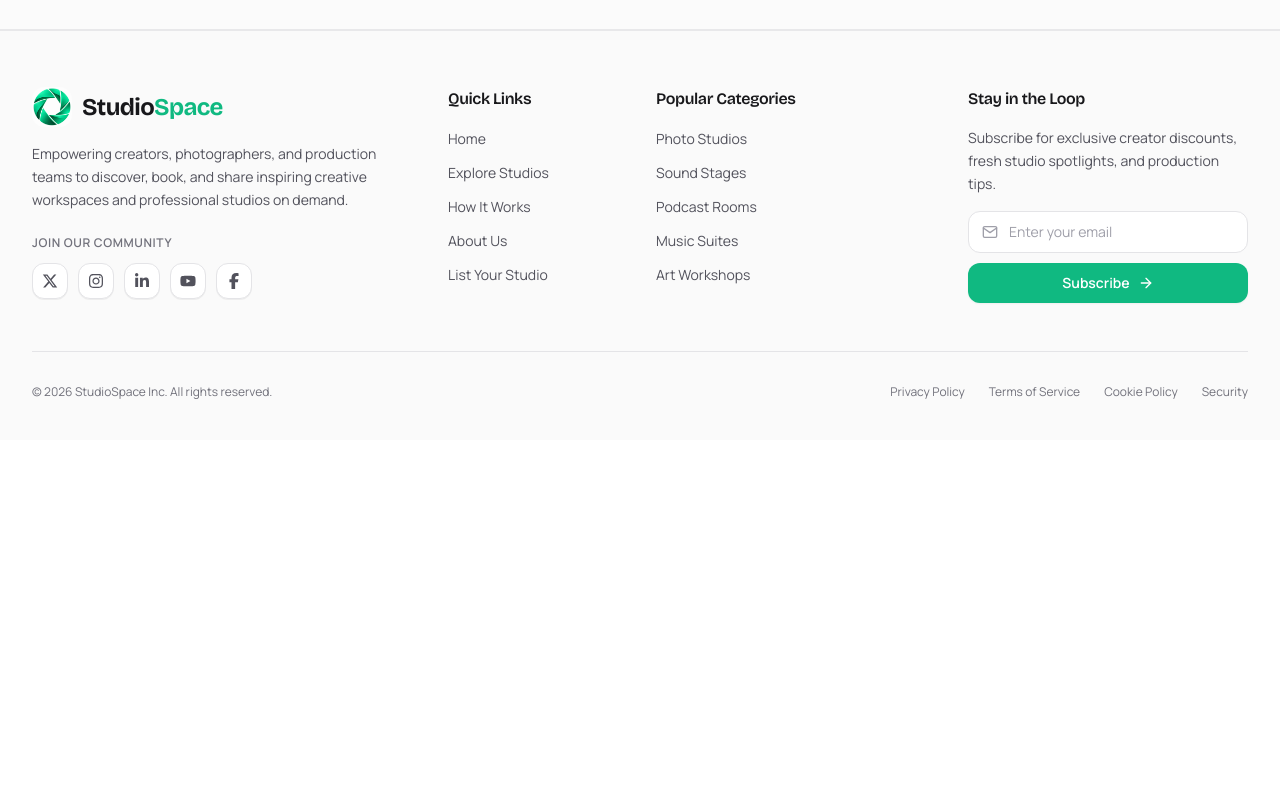
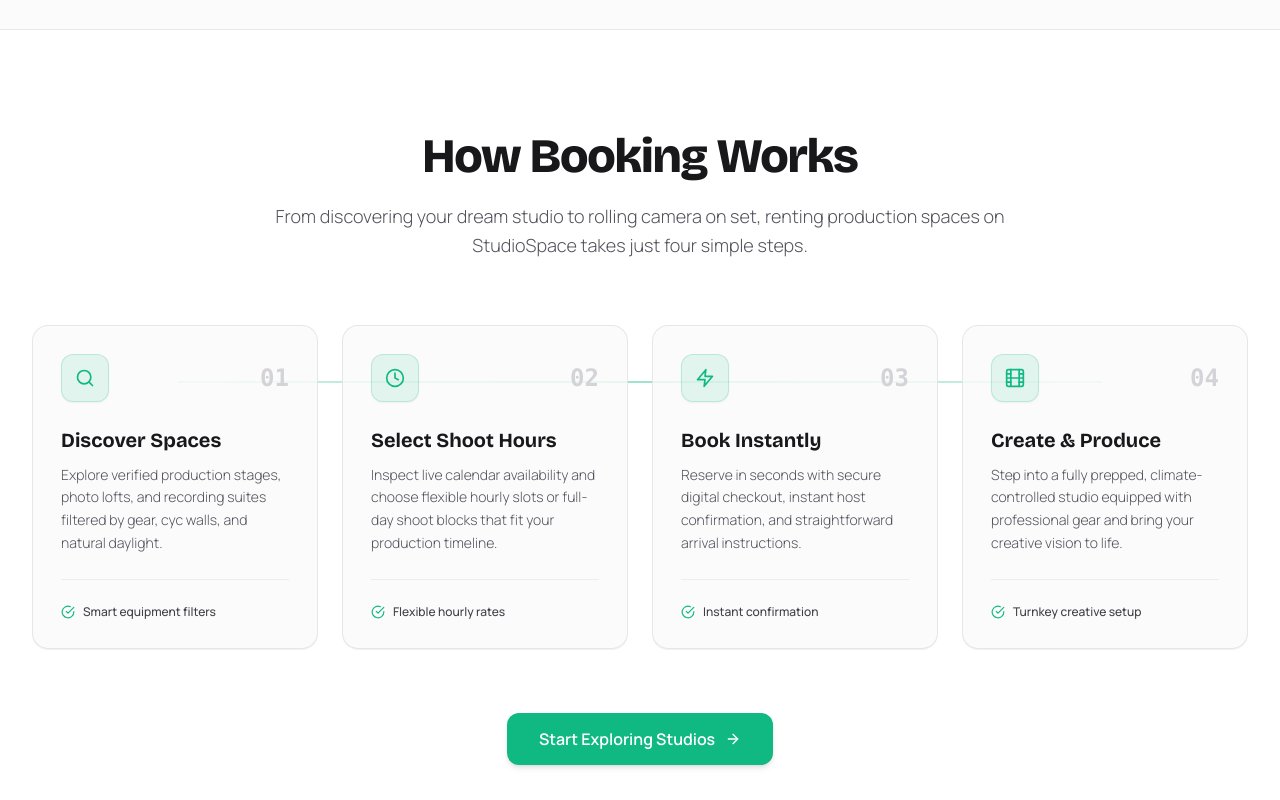
Before and after one commit to mrrakib5007/studiospace-client, a Next.js app: page / in a window 1280 px wide. Shown: the part 1440-2240 px from the top of the page. Before the commit the page ends 1880 px from the top, so only its background shows below. Built offline with nearby package versions, Linux system fonts and the light colour scheme.

Commit message:
How Booking Works Section Added

```diff
--- a/src/app/page.jsx
+++ b/src/app/page.jsx
@@ -1,6 +1,7 @@
 import { Suspense } from "react";
 import Banner from "@/components/Home/Banner";
 import CategorySection from "@/components/Home/CategorySection";
+import HowItWorks from "@/components/Home/HowItWorks";
 
 export default function Home() {
   return (
@@ -9,6 +10,7 @@ export default function Home() {
         <Banner />
       </Suspense>
       <CategorySection />
+      <HowItWorks />
     </div>
   );
 }
--- /dev/null
+++ b/src/components/Home/HowItWorks.jsx
@@ -0,0 +1,122 @@
+import React from "react";
+import Link from "next/link";
+import {
+  FiSearch,
+  FiClock,
+  FiZap,
+  FiFilm,
+  FiArrowRight,
+  FiCheckCircle,
+} from "react-icons/fi";
+
+const steps = [
+  {
+    step: "01",
+    title: "Discover Spaces",
+    description:
+      "Explore verified production stages, photo lofts, and recording suites filtered by gear, cyc walls, and natural daylight.",
+    perk: "Smart equipment filters",
+    icon: FiSearch,
+  },
+  {
+    step: "02",
+    title: "Select Shoot Hours",
+    description:
+      "Inspect live calendar availability and choose flexible hourly slots or full-day shoot blocks that fit your production timeline.",
+    perk: "Flexible hourly rates",
+    icon: FiClock,
+  },
+  {
+    step: "03",
+    title: "Book Instantly",
+    description:
+      "Reserve in seconds with secure digital checkout, instant host confirmation, and straightforward arrival instructions.",
+    perk: "Instant confirmation",
+    icon: FiZap,
+  },
+  {
+    step: "04",
+    title: "Create & Produce",
+    description:
+      "Step into a fully prepped, climate-controlled studio equipped with professional gear and bring your creative vision to life.",
+    perk: "Turnkey creative setup",
+    icon: FiFilm,
+  },
+];
+
+const HowItWorks = () => {
+  return (
+    <section className="w-full py-16 sm:py-20 lg:py-24 bg-white dark:bg-zinc-950 border-b border-zinc-200/80 dark:border-zinc-800/80 transition-colors">
+      <div className="max-w-7xl mx-auto px-4 sm:px-6 lg:px-8">
+        {/* Section Header */}
+        <div className="max-w-3xl mx-auto text-center space-y-4 mb-14 sm:mb-16">
+          <h2 className="font-bricolage text-3xl sm:text-4xl lg:text-5xl font-extrabold tracking-tight text-zinc-900 dark:text-white leading-tight">
+            How Booking Works
+          </h2>
+
+          <p className="text-base sm:text-lg text-zinc-600 dark:text-zinc-400 leading-relaxed font-light">
+            From discovering your dream studio to rolling camera on set,
+            renting production spaces on StudioSpace takes just four simple steps.
+          </p>
+        </div>
+
+        {/* 4-Step Interactive Cards Grid */}
+        <div className="relative grid grid-cols-1 md:grid-cols-2 lg:grid-cols-4 gap-6">
+          {/* Desktop Connecting Line */}
+          <div className="hidden lg:block absolute top-14 left-[12%] right-[12%] h-0.5 bg-linear-to-r from-brand/20 via-brand/40 to-brand/20 z-0 pointer-events-none" />
+
+          {steps.map((item, index) => {
+            const Icon = item.icon;
+            return (
+              <div
+                key={item.step}
+                className="group relative z-10 flex flex-col justify-between h-full p-6 sm:p-7 rounded-2xl bg-zinc-50/80 dark:bg-zinc-900/60 border border-zinc-200/90 dark:border-zinc-800/90 shadow-2xs hover:shadow-xl hover:shadow-brand/5 hover:border-brand/40 dark:hover:border-brand/40 transition-all duration-300 hover:-translate-y-1.5"
+              >
+                <div>
+                  {/* Top Bar: Icon & Step Number */}
+                  <div className="flex items-center justify-between mb-6">
+                    <div className="flex items-center justify-center w-12 h-12 rounded-xl bg-brand/10 text-brand border border-brand/20 group-hover:bg-brand group-hover:text-white group-hover:border-brand transition-all duration-300 shadow-xs">
+                      <Icon className="w-5 h-5 transition-transform duration-300 group-hover:scale-110" />
+                    </div>
+
+                    <span className="font-mono text-2xl font-bold text-zinc-300 dark:text-zinc-700 group-hover:text-brand transition-colors duration-300">
+                      {item.step}
+                    </span>
+                  </div>
+
+                  {/* Title & Description */}
+                  <h3 className="font-bricolage text-xl font-bold text-zinc-900 dark:text-white mb-2.5 group-hover:text-brand transition-colors duration-200">
+                    {item.title}
+                  </h3>
+
+                  <p className="text-sm text-zinc-600 dark:text-zinc-400 leading-relaxed font-light">
+                    {item.description}
+                  </p>
+                </div>
+
+                {/* Bottom Highlight Chip */}
+                <div className="pt-6 mt-6 border-t border-zinc-200/60 dark:border-zinc-800/60 flex items-center gap-2 text-xs font-medium text-zinc-700 dark:text-zinc-300">
+                  <FiCheckCircle className="w-3.5 h-3.5 text-brand shrink-0" />
+                  <span>{item.perk}</span>
+                </div>
+              </div>
+            );
+          })}
+        </div>
+
+        {/* Bottom Call to Action */}
+        <div className="mt-14 sm:mt-16 text-center">
+          <Link
+            href="/studios"
+            className="inline-flex items-center justify-center gap-2.5 px-8 py-3.5 rounded-xl text-sm sm:text-base font-semibold text-white bg-brand hover:bg-brand-hover shadow-md hover:shadow-lg hover:shadow-brand/25 transition-all duration-200 active:scale-95 group cursor-pointer"
+          >
+            <span>Start Exploring Studios</span>
+            <FiArrowRight className="w-4 h-4 transition-transform duration-200 group-hover:translate-x-1" />
+          </Link>
+        </div>
+      </div>
+    </section>
+  );
+};
+
+export default HowItWorks;
```
